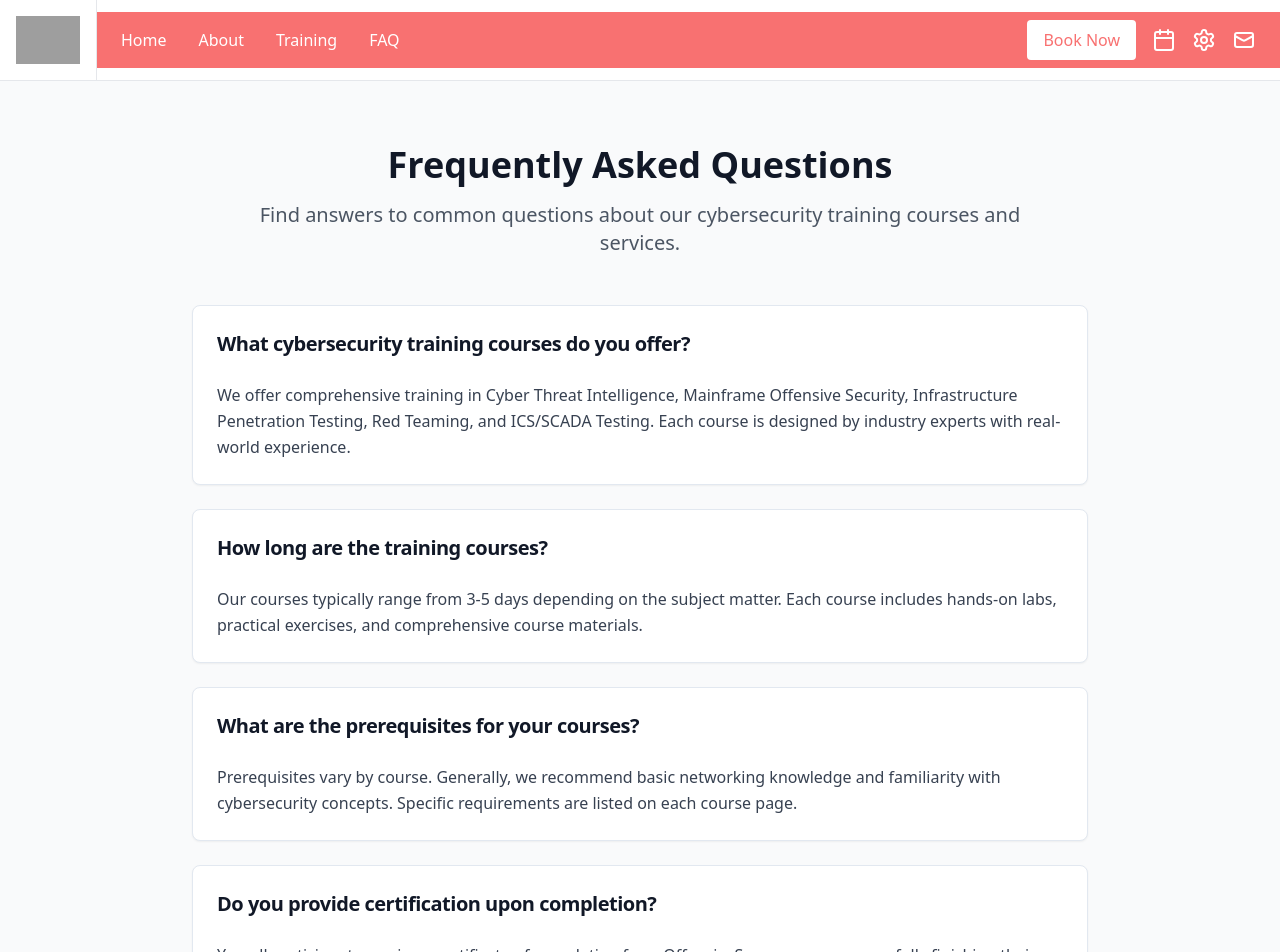
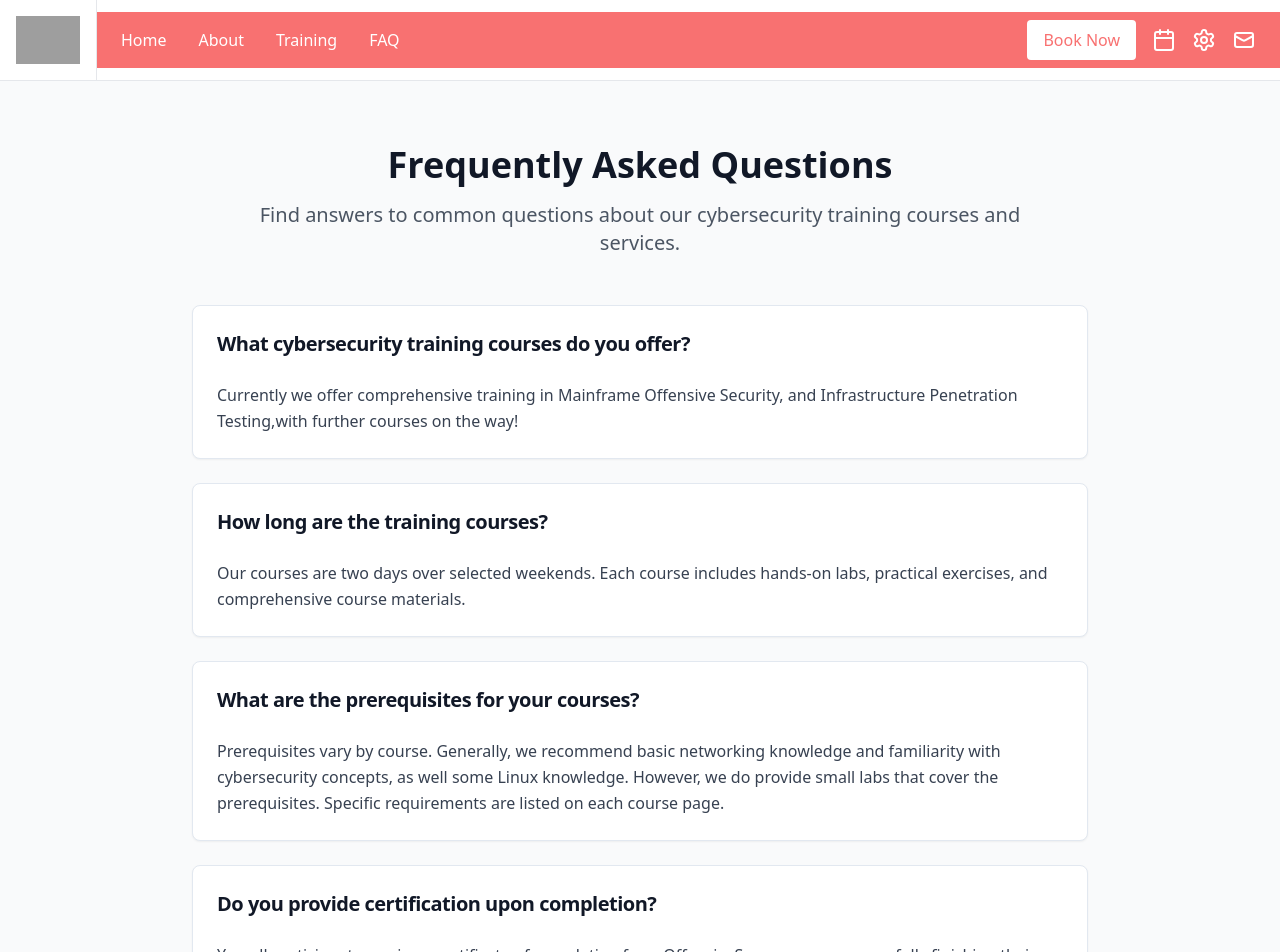
Before and after one commit to kevmilne/neuro-training-academy-shop, a React (Vite) app: page /faq in a window 1280 px wide. Shown: the top 952 px of the page. Built offline with nearby package versions, Linux system fonts and the light colour scheme; grey boxes are pictures that could not be loaded.

Commit message:
Code edited in Lovable Code Editor
Edited UI in Lovable

```diff
--- a/src/pages/FAQ.tsx
+++ b/src/pages/FAQ.tsx
@@ -15,17 +15,17 @@ const FAQ = () => {
     {
       id: "1",
       question: "What cybersecurity training courses do you offer?",
-      answer: "We offer comprehensive training in Cyber Threat Intelligence, Mainframe Offensive Security, Infrastructure Penetration Testing, Red Teaming, and ICS/SCADA Testing. Each course is designed by industry experts with real-world experience."
+      answer: "Currently we offer comprehensive training in Mainframe Offensive Security, and Infrastructure Penetration Testing,with further courses on the way!"
     },
     {
       id: "2",
       question: "How long are the training courses?",
-      answer: "Our courses typically range from 3-5 days depending on the subject matter. Each course includes hands-on labs, practical exercises, and comprehensive course materials."
+      answer: "Our courses are two days over selected weekends. Each course includes hands-on labs, practical exercises, and comprehensive course materials."
     },
     {
       id: "3",
       question: "What are the prerequisites for your courses?",
-      answer: "Prerequisites vary by course. Generally, we recommend basic networking knowledge and familiarity with cybersecurity concepts. Specific requirements are listed on each course page."
+      answer: "Prerequisites vary by course. Generally, we recommend basic networking knowledge and familiarity with cybersecurity concepts, as well some Linux knowledge.  However, we do provide small labs that cover the prerequisites. Specific requirements are listed on each course page."
     },
     {
       id: "4",
```
